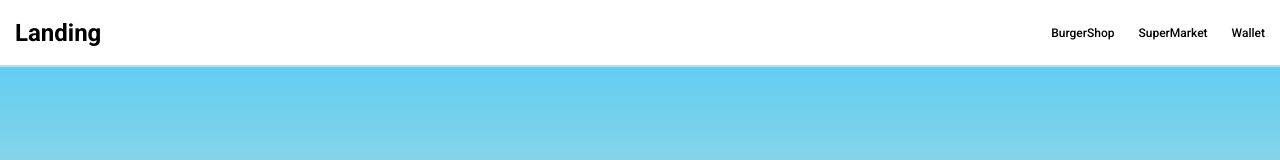
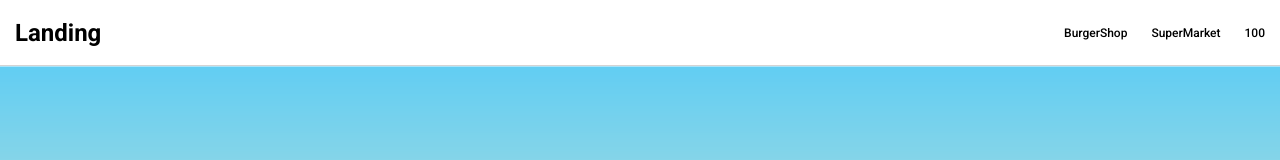
Before and after one commit to b-delacruz/reactville, a React (Create React App) app: page / in a window 1280 px wide. Shown: the top 160 px of the page. Built offline with nearby package versions, Linux system fonts and the light colour scheme; a web font is replaced by a local one.

Commit message:
add cash to nav bar

```diff
--- a/src/App.jsx
+++ b/src/App.jsx
@@ -7,11 +7,15 @@ import Nav from './Components/Nav/Nav'
 import Landing from './Components/Landing/Landing'
 import BurgerShop from './Components/BurgerShop/BurgerShop'
 import SuperMarket from './Components/SuperMarket/SuperMarket'
+import { useState } from 'react'
 
 const App = () => {
+
+  const [cash, setCash] = useState (100)
+
   return (
     <>
-      <Nav/>
+      <Nav cash={cash}/>
       <main>
         <Routes>
           <Route path='/' element={<Landing />} />
--- a/src/Components/Nav/Nav.jsx
+++ b/src/Components/Nav/Nav.jsx
@@ -3,13 +3,13 @@ import Logo from '../../assets/react-logo.png'
 import { NavLink } from 'react-router-dom'
 import Wallet from './Wallet'
 
-const Nav = () => {
+const Nav = (props) => {
   return (
     <nav className="navigation-bar">
       <NavLink id="logo"  to="/">Landing</NavLink>
       <NavLink to="/burgers">BurgerShop</NavLink>
       <NavLink to="/market">SuperMarket</NavLink>
-      <NavLink to="/wallet">Wallet</NavLink>
+      <NavLink to="/wallet">{props.cash}</NavLink>
 
     </nav>
   )
```
